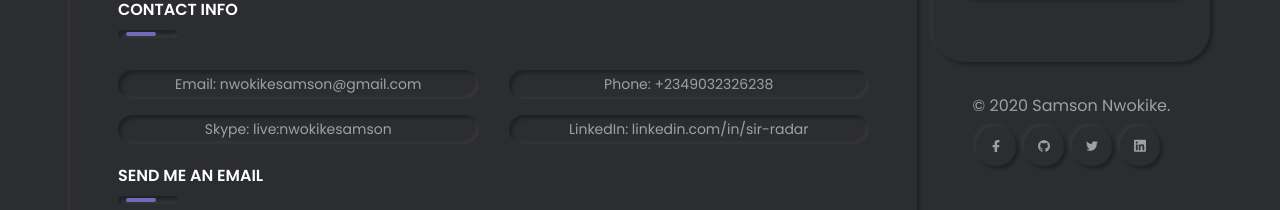
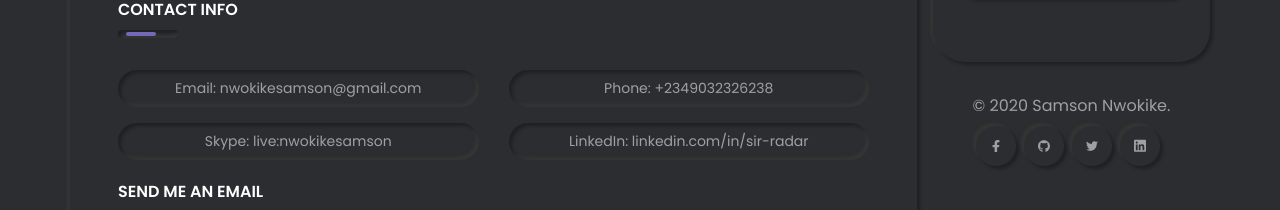
Before and after one commit to sir-radar/portfolio, a Vue app: page /contact in a window 1280 px wide. Shown: the part 670-880 px from the top of the page. Built offline with nearby package versions, Linux system fonts and the light colour scheme.

Commit message:
minor fix

```diff
--- a/src/pages/Contact.vue
+++ b/src/pages/Contact.vue
@@ -42,14 +42,14 @@
       <div class="flex flex-col flex-wrap w-full mb-4 md:flex-row">
         <div class="w-full mb-3 md:w-1/2 md:pr-15 md:mb-0">
           <p
-            class="w-full py-1 text-sm text-center shadow-app-inner rounded-2 text-muted"
+            class="w-full py-2 text-sm text-center shadow-app-inner rounded-2 text-muted"
             :class="{'shadow-app-light-inner': state.theme === 'light'}">
               Email: nwokikesamson@gmail.com
             </p>
         </div>
         <div class="w-full md:w-1/2 md:pl-15">
           <p
-            class="w-full py-1 text-sm text-center shadow-app-inner rounded-2 text-muted"
+            class="w-full py-2 text-sm text-center shadow-app-inner rounded-2 text-muted"
             :class="{'shadow-app-light-inner': state.theme === 'light'}">
               Phone: +2349032326238
           </p>
@@ -58,14 +58,14 @@
       <div class="flex flex-col flex-wrap w-full mb-3 md:flex-row">
         <div class="w-full mb-3 md:w-1/2 md:pr-15 md:mb-0">
           <p
-            class="w-full py-1 text-sm text-center shadow-app-inner rounded-2 text-muted"
+            class="w-full py-2 text-sm text-center shadow-app-inner rounded-2 text-muted"
             :class="{'shadow-app-light-inner': state.theme === 'light'}">
               Skype: live:nwokikesamson
             </p>
         </div>
         <div class="w-full md:w-1/2 md:pl-15">
           <p
-            class="w-full py-1 text-sm text-center shadow-app-inner rounded-2 text-muted"
+            class="w-full py-2 text-sm text-center shadow-app-inner rounded-2 text-muted"
             :class="{'shadow-app-light-inner': state.theme === 'light'}">
               LinkedIn: linkedin.com/in/sir-radar
           </p>
```
